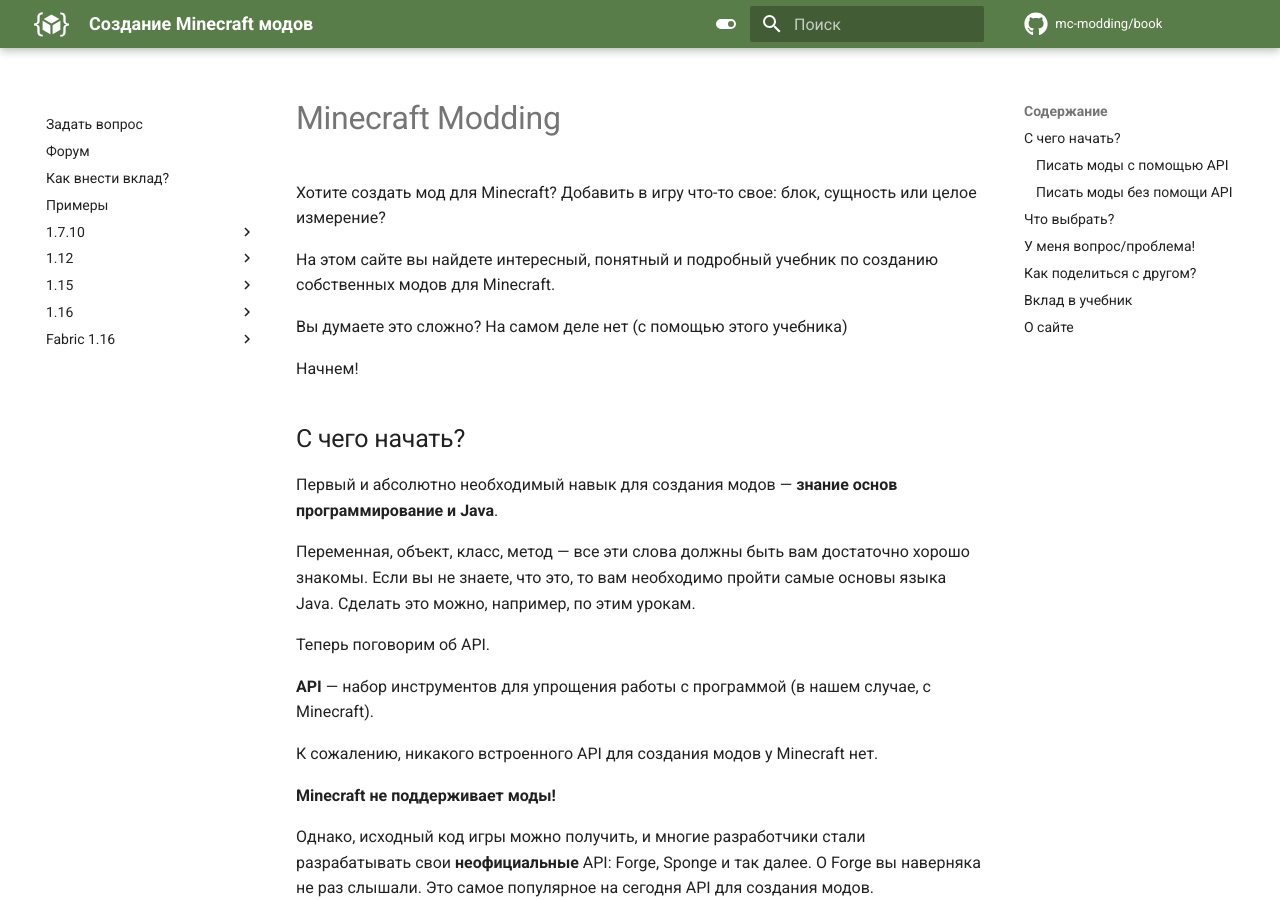
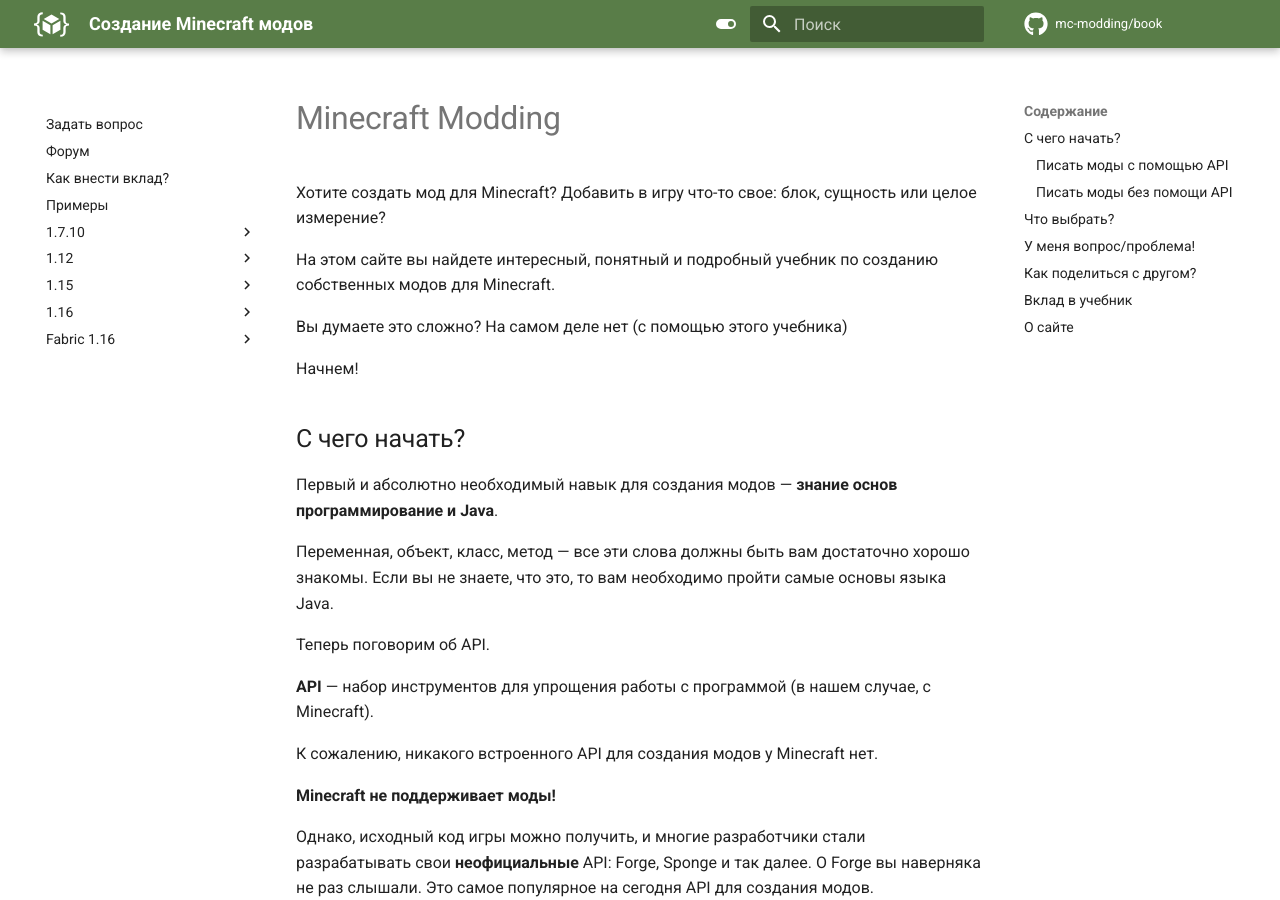
Before and after one commit to mc-modding/book, an MkDocs documentation site: the page built from docs/index.md, in a window 1280 px wide and 900 px high. Built offline with MkDocs 1.6.1 and Material for MkDocs 9.7.7, drawn with Linux system fonts in a browser that asks for light colours; comment, search, counter and statistics services are not loaded.

Commit message:
Исправлено описание "С чего начать?"

```diff
--- a/docs/index.md
+++ b/docs/index.md
@@ -15,7 +15,7 @@
 
 Первый и абсолютно необходимый навык для создания модов — **знание основ программирование и Java**.
 
-Переменная, объект, класс, метод — все эти слова должны быть вам достаточно хорошо знакомы. Если вы не знаете, что это, то вам необходимо пройти самые основы языка Java. Сделать это можно, например, по этим урокам.
+Переменная, объект, класс, метод — все эти слова должны быть вам достаточно хорошо знакомы. Если вы не знаете, что это, то вам необходимо пройти самые основы языка Java.
 
 Теперь поговорим об API.
 
```
